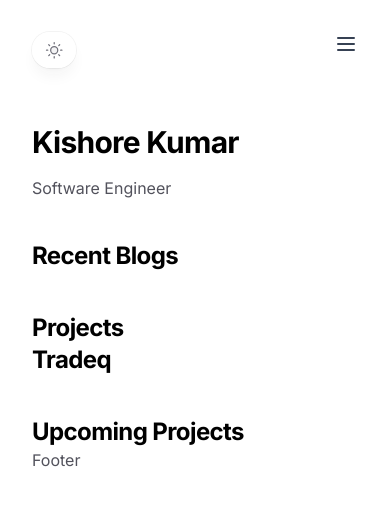
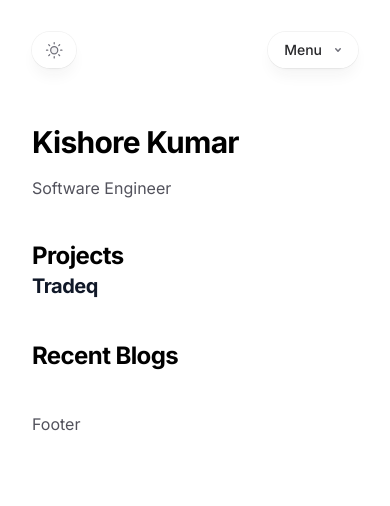
Before and after one commit to kishorekumargr/kishorekumargr, a Next.js app: page / in a window 390 px wide. Shown: the top 506 px of the page. Built offline with nearby package versions, Linux system fonts and the light colour scheme.

Commit message:
add: menu

```diff
--- a/app/page.tsx
+++ b/app/page.tsx
@@ -6,14 +6,11 @@ export default function Home() {
         <p>Software Engineer</p>
       </div>
       <div className="mb-10">
-        <h3>Recent Blogs</h3>
+        <h3>Projects</h3>
+        <h4>Tradeq</h4>
       </div>
       <div className="mb-10">
-        <h3>Projects</h3>
-        <h3>Tradeq</h3>
-      </div>
-      <div>
-        <h3>Upcoming Projects</h3>
+        <h3>Recent Blogs</h3>
       </div>
     </main>
   );
--- /dev/null
+++ b/app/templates/page.tsx
@@ -0,0 +1,7 @@
+export default function Templates() {
+  return (
+    <main>
+      <h1>Templates</h1>
+    </main>
+  );
+}
--- a/components/Navbar.tsx
+++ b/components/Navbar.tsx
@@ -9,36 +9,34 @@ export default function Navbar() {
   return (
     <nav>
       <Theme />
-      <div className="sm:hidden">
-        <button
-          onClick={() => setIsOpen(!isOpen)}
-          type="button"
-          className="text-gray-700 hover:text-blue-500 focus:outline-none"
-        >
-          <svg className="h-6 w-6" fill="none" stroke="currentColor" viewBox="0 0 24 24">
-            {isOpen ? (
-              <path
-                strokeLinecap="round"
-                strokeLinejoin="round"
-                strokeWidth={2}
-                d="M6 18L18 6M6 6l12 12"
-              />
-            ) : (
-              <path
-                strokeLinecap="round"
-                strokeLinejoin="round"
-                strokeWidth={2}
-                d="M4 6h16M4 12h16M4 18h16"
-              />
-            )}
-          </svg>
-        </button>
-      </div>
       <div className="nav-desktop">
         <Link href="/">Home</Link>
         <Link href="/projects">Projects</Link>
         <Link href="/components">Components</Link>
+        <Link href="/templates">Templates</Link>
         <Link href="/blog">Blog</Link>
+      </div>
+      <div className="flex sm:hidden">
+        <button
+          onClick={() => setIsOpen(!isOpen)}
+          type="button"
+          className="group flex items-center rounded-full bg-white/90 px-4 py-2 text-sm font-medium text-zinc-800 shadow-lg ring-1 shadow-zinc-800/5 ring-zinc-900/5 backdrop-blur-sm dark:bg-zinc-800/90 dark:text-zinc-200 dark:ring-white/10 dark:hover:ring-white/20"
+        >
+          Menu
+          <svg
+            viewBox="0 0 8 6"
+            aria-hidden="true"
+            className="ml-3 h-auto w-2 stroke-zinc-500 group-hover:stroke-zinc-700 dark:group-hover:stroke-zinc-400"
+          >
+            <path
+              d="M1.75 1.75 4 4.25l2.25-2.5"
+              fill="none"
+              strokeWidth="1.5"
+              strokeLinecap="round"
+              strokeLinejoin="round"
+            ></path>
+          </svg>
+        </button>
       </div>
     </nav>
   );
```
